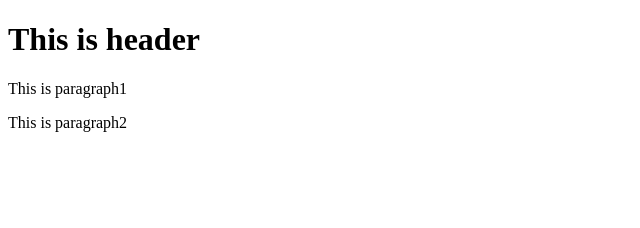
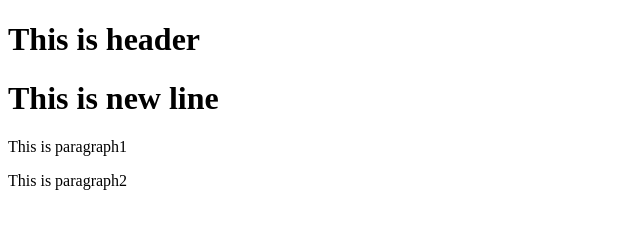
Before and after one commit to frdpx/test7, a plain HTML site: page index.html in a window 1280 px wide. Shown: the whole page, without its empty margins (0-640 px from the left). Drawn offline with Linux system fonts and the light colour scheme.

Commit message:
new line added

```diff
--- a/index.html
+++ b/index.html
@@ -3,6 +3,7 @@
 <head><title>Sample Git</title></head>
 <body>
 <h1>This is header</h1>
+<h1>This is new line</h1>
 <p>This is paragraph1</p>
 <p>This is paragraph2</p>
 </body>
```
